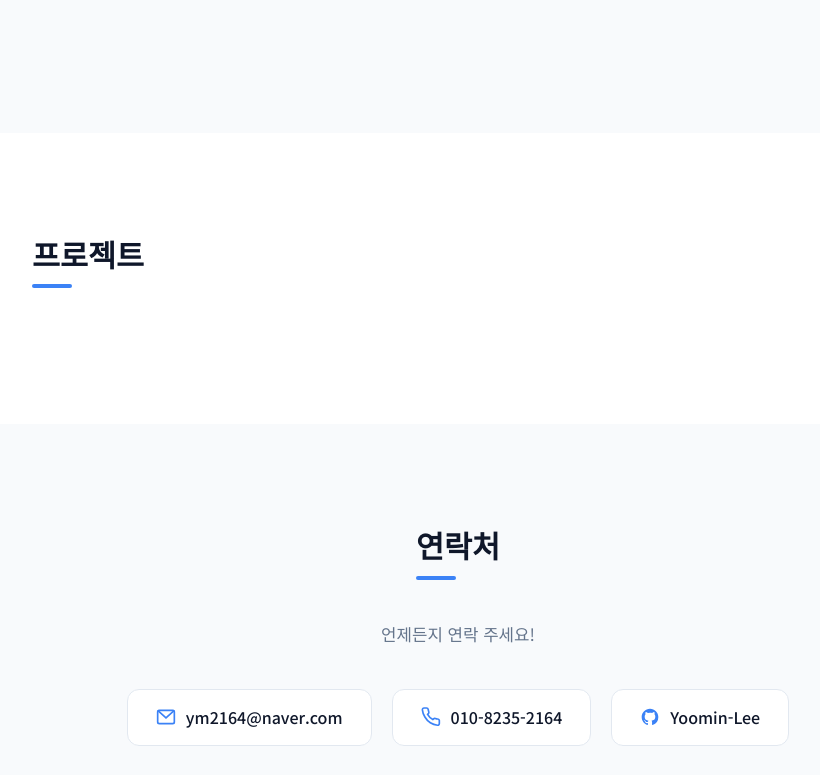
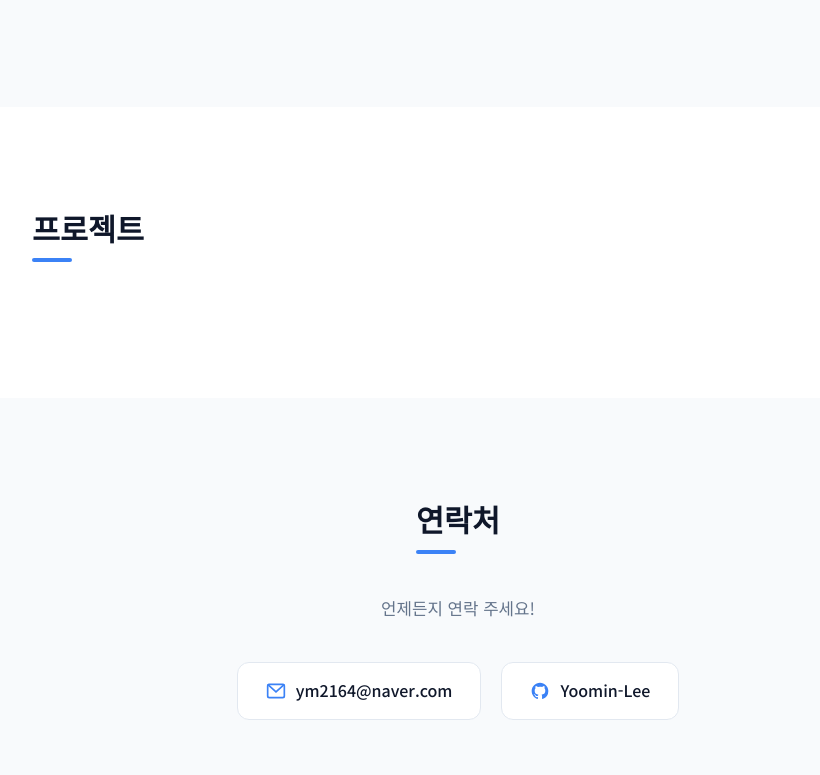
Before and after one commit to Yoomin-Lee/rest01, a plain HTML site: page index.html in a window 1280 px wide. Shown: the part 2874-3649 px from the top of the page, without its empty margins (182-1002 px from the left). Drawn offline with Linux system fonts and the light colour scheme.

Commit message:
feat: 연락처에서 휴대폰 번호 제거

```diff
--- a/index.html
+++ b/index.html
@@ -73,8 +73,7 @@
           <li><span class="label">이름</span><span>이유민</span></li>
           <li><span class="label">생년월일</span><span>1996년 3월 25일</span></li>
           <li><span class="label">주소</span><span>경기도 수원시 권선구</span></li>
-          <li><span class="label">연락처</span><span>010-8235-2164</span></li>
-          <li><span class="label">이메일</span><span>ym2164@naver.com</span></li>
+<li><span class="label">이메일</span><span>ym2164@naver.com</span></li>
           <li><span class="label">GitHub</span><a href="https://github.com/Yoomin-Lee" target="_blank">Yoomin-Lee</a></li>
         </ul>
       </div>
@@ -214,11 +213,7 @@
           <svg viewBox="0 0 24 24" fill="none" stroke="currentColor" stroke-width="2"><rect x="2" y="4" width="20" height="16" rx="2"/><polyline points="2,4 12,13 22,4"/></svg>
           ym2164@naver.com
         </a>
-        <a href="tel:010-8235-2164" class="contact-item">
-          <svg viewBox="0 0 24 24" fill="none" stroke="currentColor" stroke-width="2"><path d="M22 16.92v3a2 2 0 0 1-2.18 2 19.79 19.79 0 0 1-8.63-3.07A19.5 19.5 0 0 1 4.69 12 19.79 19.79 0 0 1 1.65 3.38 2 2 0 0 1 3.62 1.21h3a2 2 0 0 1 2 1.72c.127.96.361 1.903.7 2.81a2 2 0 0 1-.45 2.11L7.91 8.81a16 16 0 0 0 6.29 6.29l.91-.91a2 2 0 0 1 2.11-.45c.907.339 1.85.573 2.81.7A2 2 0 0 1 22 16.92z"/></svg>
-          010-8235-2164
-        </a>
-        <a href="https://github.com/Yoomin-Lee" target="_blank" class="contact-item">
+<a href="https://github.com/Yoomin-Lee" target="_blank" class="contact-item">
           <svg viewBox="0 0 24 24" fill="currentColor"><path d="M12 2C6.477 2 2 6.484 2 12.017c0 4.425 2.865 8.18 6.839 9.504.5.092.682-.217.682-.483 0-.237-.008-.868-.013-1.703-2.782.605-3.369-1.343-3.369-1.343-.454-1.158-1.11-1.466-1.11-1.466-.908-.62.069-.608.069-.608 1.003.07 1.531 1.032 1.531 1.032.892 1.53 2.341 1.088 2.91.832.092-.647.35-1.088.636-1.338-2.22-.253-4.555-1.113-4.555-4.951 0-1.093.39-1.988 1.029-2.688-.103-.253-.446-1.272.098-2.65 0 0 .84-.27 2.75 1.026A9.564 9.564 0 0112 6.844c.85.004 1.705.115 2.504.337 1.909-1.296 2.747-1.027 2.747-1.027.546 1.379.202 2.398.1 2.651.64.7 1.028 1.595 1.028 2.688 0 3.848-2.339 4.695-4.566 4.943.359.309.678.92.678 1.855 0 1.338-.012 2.419-.012 2.747 0 .268.18.58.688.482A10.019 10.019 0 0022 12.017C22 6.484 17.522 2 12 2z"/></svg>
           Yoomin-Lee
         </a>
```
